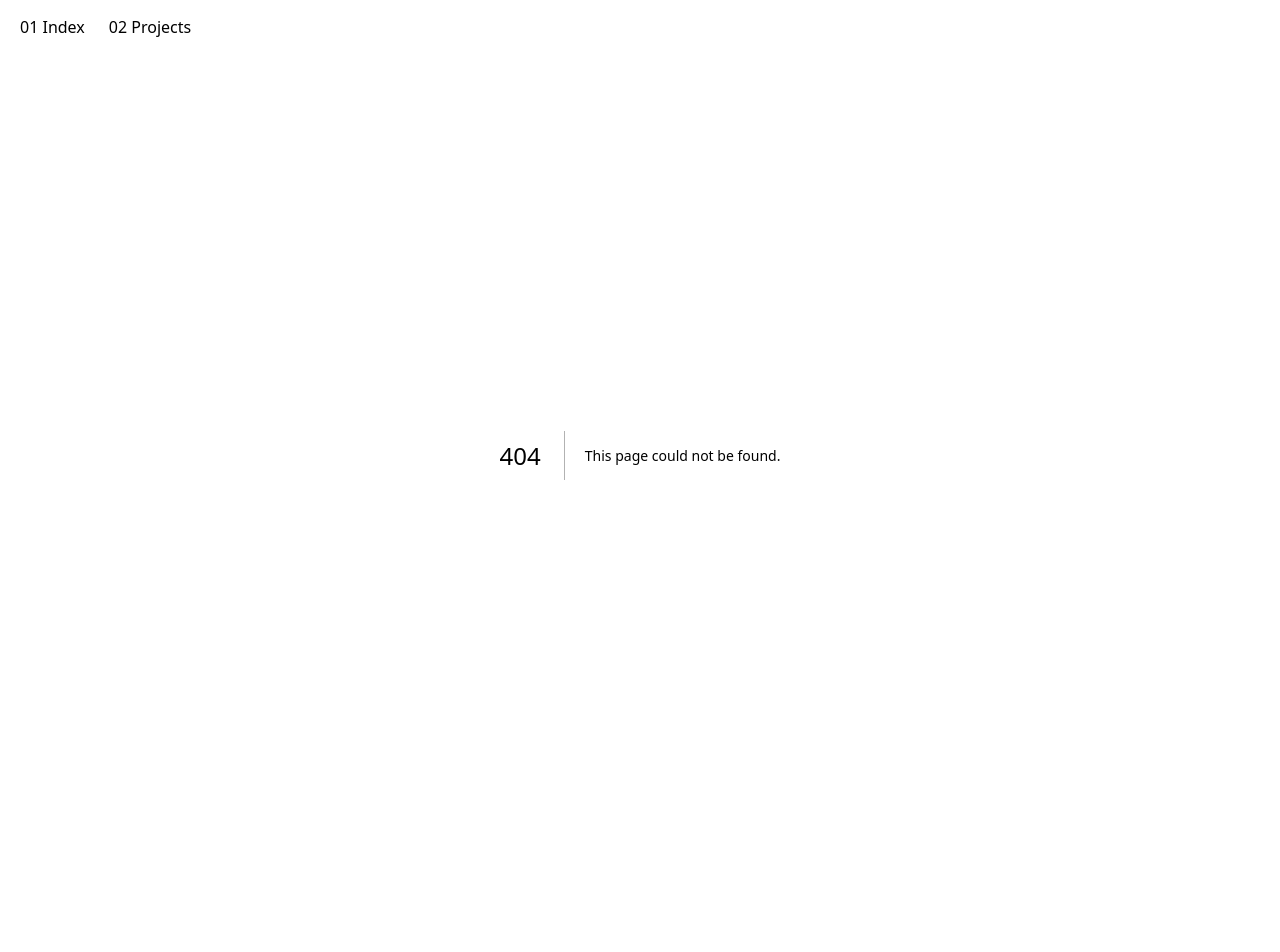
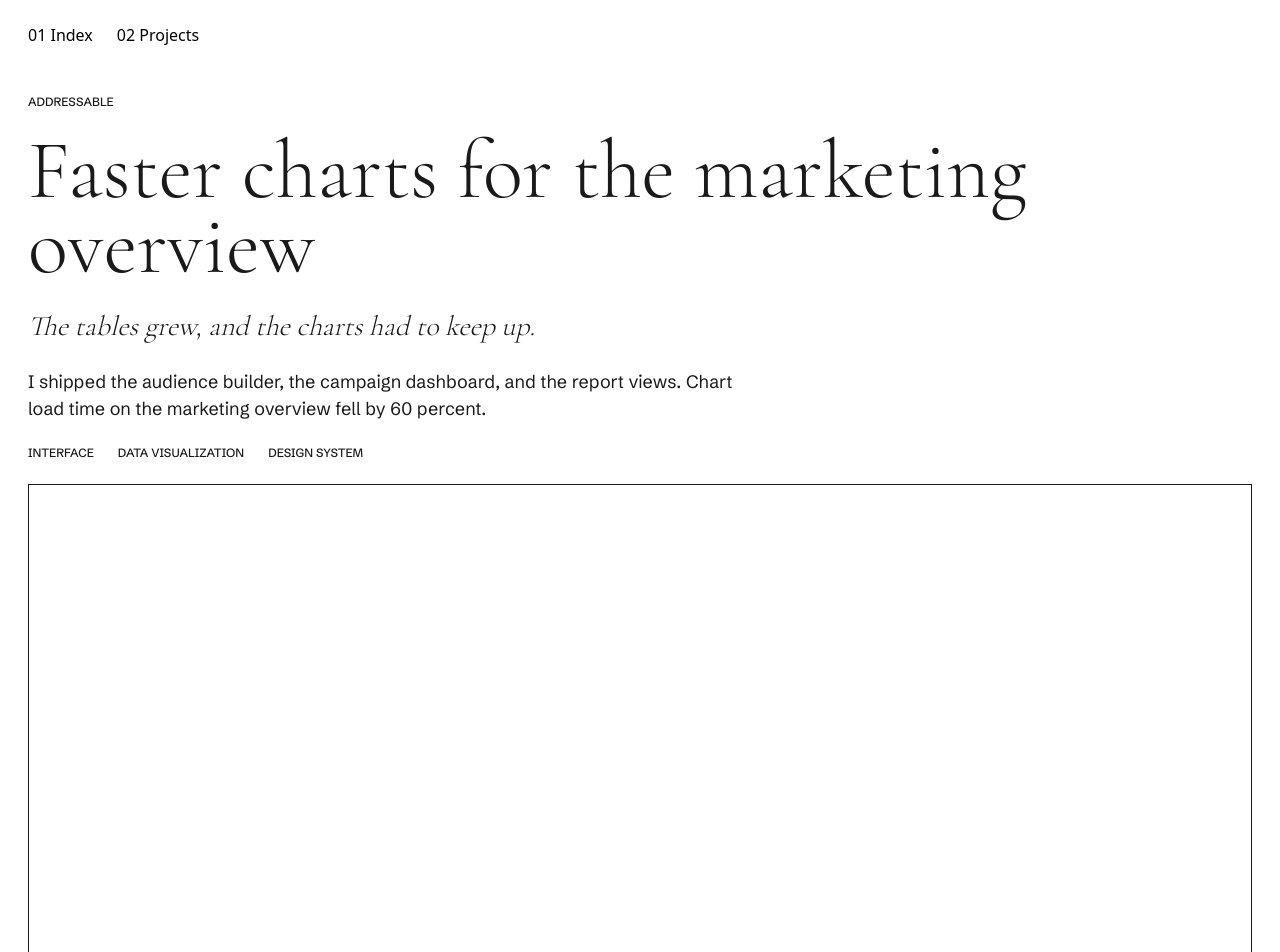
Before and after one commit to Muhammad-Tahir-S/mt-portfolio, a Next.js app: page /work/study in a window 1280 px wide. Before the commit this address had no page. Shown: the top 952 px of the page. Before the commit the page ends 855 px from the top, so only its background shows below. Built offline with nearby package versions, Linux system fonts and the light colour scheme.

Commit message:
Add clsx dependency, enhance layout with multiple fonts, and improve work page structure

```diff
--- a/app/layout.tsx
+++ b/app/layout.tsx
@@ -1,6 +1,7 @@
 import type { Metadata } from "next";
-import { Cormorant_Garamond } from "next/font/google";
+import { Cormorant_Garamond, Schibsted_Grotesk } from "next/font/google";
 import { SiteNav } from "@/components/dom/site-nav";
+import clsx from "clsx";
 
 const floral = Cormorant_Garamond({
   subsets: ["latin"],
@@ -10,13 +11,27 @@ const floral = Cormorant_Garamond({
   variable: "--font-floral",
 });
 
+const grotesque = Schibsted_Grotesk({
+  subsets: ["latin"],
+  weight: ["400", "500"],
+  display: "swap",
+  variable: "--font-grotesque",
+});
+const voice = Cormorant_Garamond({
+  subsets: ["latin"],
+  weight: "300",
+  style: ["normal", "italic"],
+  display: "swap",
+  variable: "--font-voice",
+});
+
 export const metadata: Metadata = {
   title: "mt.dev",
 };
 
 export default function RootLayout({ children }: LayoutProps<"/">) {
   return (
-    <html lang="en" className={floral.variable}>
+    <html lang="en" className={clsx(floral.variable, grotesque.variable, voice.variable)}>
       <body>
         <SiteNav />
         {children}
--- /dev/null
+++ b/app/work/study/page.tsx
@@ -0,0 +1,42 @@
+import type { Metadata } from "next";
+import styles from "./study.module.css";
+
+export const metadata: Metadata = {
+  title: "Addressable",
+};
+
+const services = ["Interface", "Data visualization", "Design system"] as const;
+
+export default function StudyPage() {
+  return (
+    <main className={styles.page}>
+      <article className={styles.article}>
+        <p className={styles.label}>Addressable</p>
+        <h1 className={styles.display}>
+          Faster charts for the marketing overview
+        </h1>
+        <p className={styles.voice}>
+          The tables grew, and the charts had to keep up.
+        </p>
+        <p className={styles.body}>
+          I shipped the audience builder, the campaign dashboard, and the
+          report views. Chart load time on the marketing overview fell by 60
+          percent.
+        </p>
+        <ul className={styles.services}>
+          {services.map((service) => (
+            <li key={service} className={styles.label}>
+              {service}
+            </li>
+          ))}
+        </ul>
+        <figure className={styles.figure}>
+          <div className={styles.frame} aria-hidden="true" />
+          <figcaption className={styles.caption}>
+            Marketing overview. This frame waits for a still.
+          </figcaption>
+        </figure>
+      </article>
+    </main>
+  );
+}
--- /dev/null
+++ b/app/work/study/study.module.css
@@ -0,0 +1,78 @@
+.page {
+  margin: 0;
+  padding: 2rem 1.25rem 4rem;
+  color: #1a1a1a;
+  background: #fff;
+  font-family: var(--font-grotesque), system-ui, sans-serif;
+  font-weight: 400;
+  font-size: 1.125rem;
+  line-height: 1.5;
+}
+
+.article {
+  display: grid;
+  gap: 1.5rem;
+  justify-items: start;
+}
+
+.label {
+  margin: 0;
+  font-family: var(--font-grotesque), system-ui, sans-serif;
+  font-size: 0.75rem;
+  font-weight: 500;
+  line-height: 1.2;
+  text-transform: uppercase;
+}
+
+.display {
+  margin: 0;
+  overflow: visible;
+  white-space: normal;
+  overflow-wrap: normal;
+  hyphens: none;
+  font-family: var(--font-voice), "Iowan Old Style", Palatino, serif;
+  font-style: normal;
+  font-weight: 300;
+  font-size: clamp(2.75rem, 1.2rem + 5vw, 6.25rem);
+  line-height: 0.9;
+}
+
+.voice {
+  margin: 0;
+  font-family: var(--font-voice), "Iowan Old Style", Palatino, serif;
+  font-style: italic;
+  font-weight: 300;
+  font-size: 1.75rem;
+  line-height: 1.3;
+}
+
+.body {
+  margin: 0;
+  max-width: 65ch;
+}
+
+.services {
+  display: flex;
+  flex-wrap: wrap;
+  gap: 0.75rem 1.5rem;
+  margin: 0;
+  padding: 0;
+  list-style: none;
+}
+
+.figure {
+  width: 100%;
+  margin: 0;
+}
+
+.frame {
+  aspect-ratio: 16 / 9;
+  border: 1px solid currentColor;
+}
+
+.caption {
+  margin: 0.75rem 0 0;
+  max-width: 65ch;
+  font-size: 0.875rem;
+  line-height: 1.4;
+}
--- /dev/null
+++ b/app/work/work.module.css
@@ -0,0 +1,24 @@
+.page {
+  margin: 0;
+  padding: 1rem 1.25rem 3rem;
+  color: #1a1a1a;
+  background: #fff;
+  font-family: var(--font-grotesque), system-ui, sans-serif;
+}
+
+.heading {
+  margin: 0 0 1rem;
+  font-size: 1.5rem;
+  font-weight: 500;
+  line-height: 1.2;
+}
+
+.list {
+  margin: 0;
+  padding: 0;
+  list-style: none;
+}
+
+.link {
+  color: inherit;
+}
--- a/package.json
+++ b/package.json
@@ -10,6 +10,7 @@
   },
   "dependencies": {
     "@gsap/react": "^2.1.2",
+    "clsx": "^2.1.1",
     "gsap": "^3.15.0",
     "next": "16.4.0",
     "react": "19.3.0",
```
Also changed, not shown: app/work/page.tsx (+17 -2 lines), 2 other files (tests, documents, lock files or other folders).
